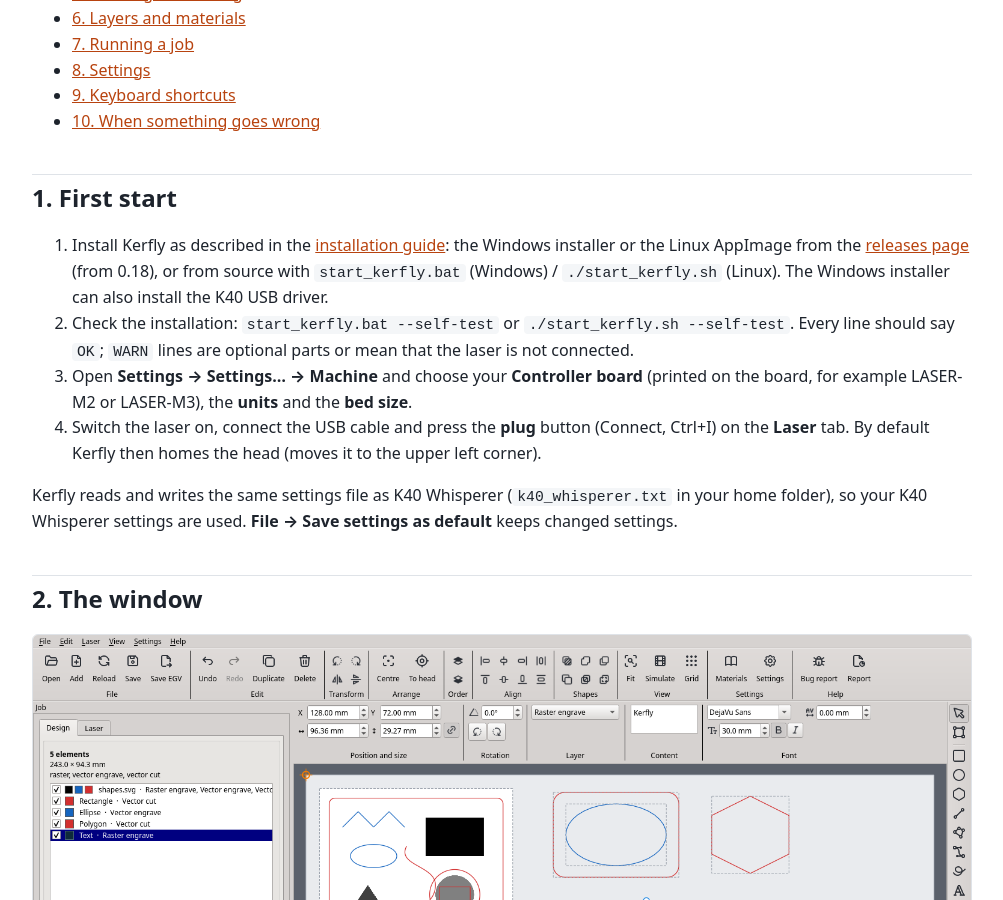
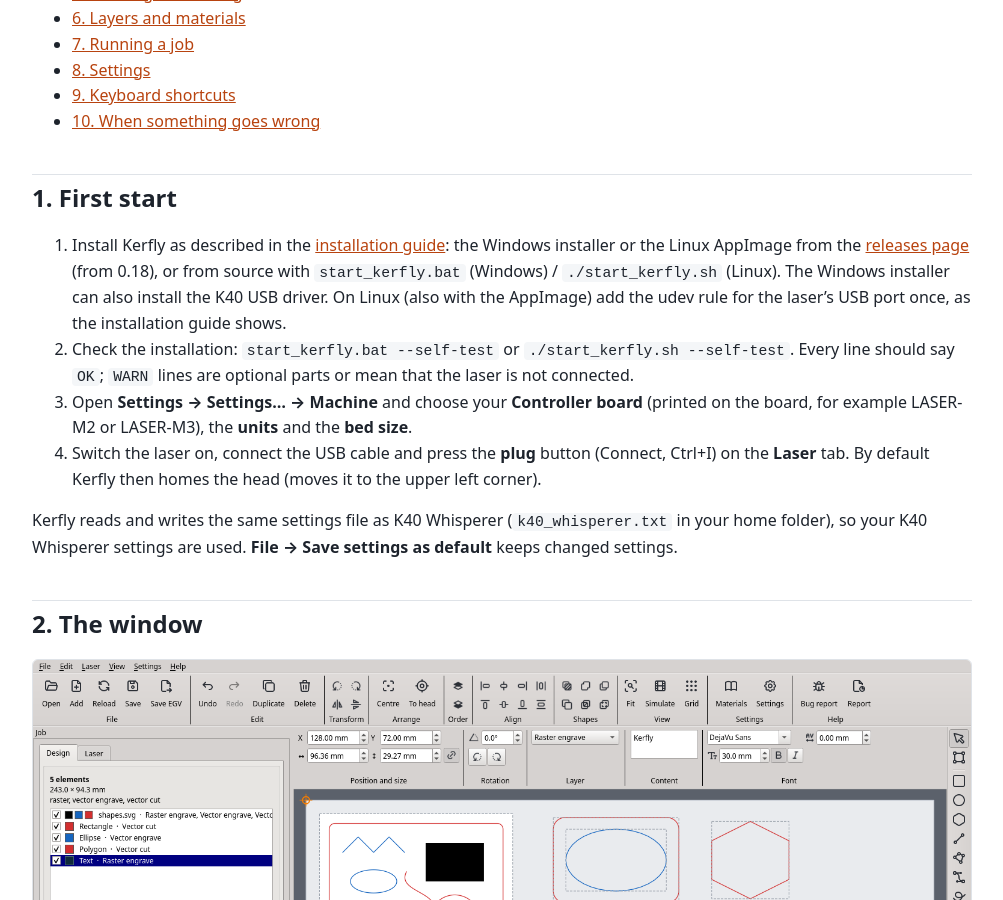
Before and after one commit to cyryllo/Kerfly, a Jekyll site: the page built from docs/guide.md, in a window 1280 px wide and 900 px high, scrolled down 464 px. Shown: the whole window, without its empty margins (138-1141 px from the left). Built offline with Jekyll 4.4.1, drawn with Linux system fonts in a browser that asks for light colours; some of the changed text lies outside the part shown.

Commit message:
Guide: udev rule also for the AppImage; how to keep the grid on until it is remembered by itself

```diff
--- a/docs/guide.md
+++ b/docs/guide.md
@@ -36,7 +36,9 @@ sends the job to the laser. This guide is for version 0.18.
    the Windows installer or the Linux AppImage from the
    [releases page](https://github.com/cyryllo/Kerfly/releases) (from 0.18), or
    from source with `start_kerfly.bat` (Windows) / `./start_kerfly.sh` (Linux).
-   The Windows installer can also install the K40 USB driver.
+   The Windows installer can also install the K40 USB driver. On Linux (also
+   with the AppImage) add the udev rule for the laser's USB port once, as the
+   installation guide shows.
 2. Check the installation: `start_kerfly.bat --self-test` or
    `./start_kerfly.sh --self-test`. Every line should say `OK`; `WARN` lines
    are optional parts or mean that the laser is not connected.
@@ -173,7 +175,9 @@ before or after drawing.
 **Snapping.** Drawing and moving snap to the corners, centres and edges of
 other elements and to the bed (**View → Snap to objects**, Ctrl+;), and to
 the grid when it is on (**View → Snap to grid**, Ctrl+'; **View → Grid
-size**). Hold **Alt** to snap to nothing for a moment.
+size**). Hold **Alt** to snap to nothing for a moment. Kerfly does not yet
+remember the grid by itself: to have it on at every start, turn it on and
+choose **File → Save settings as default**.
 
 **Moving precisely.** Type the position, size and angle in the options bar
 (the chain button keeps the proportions), or use the arrow keys: 1 mm or one
```
Also changed, not shown: docs/pl/guide.md (+5 -1 lines).
